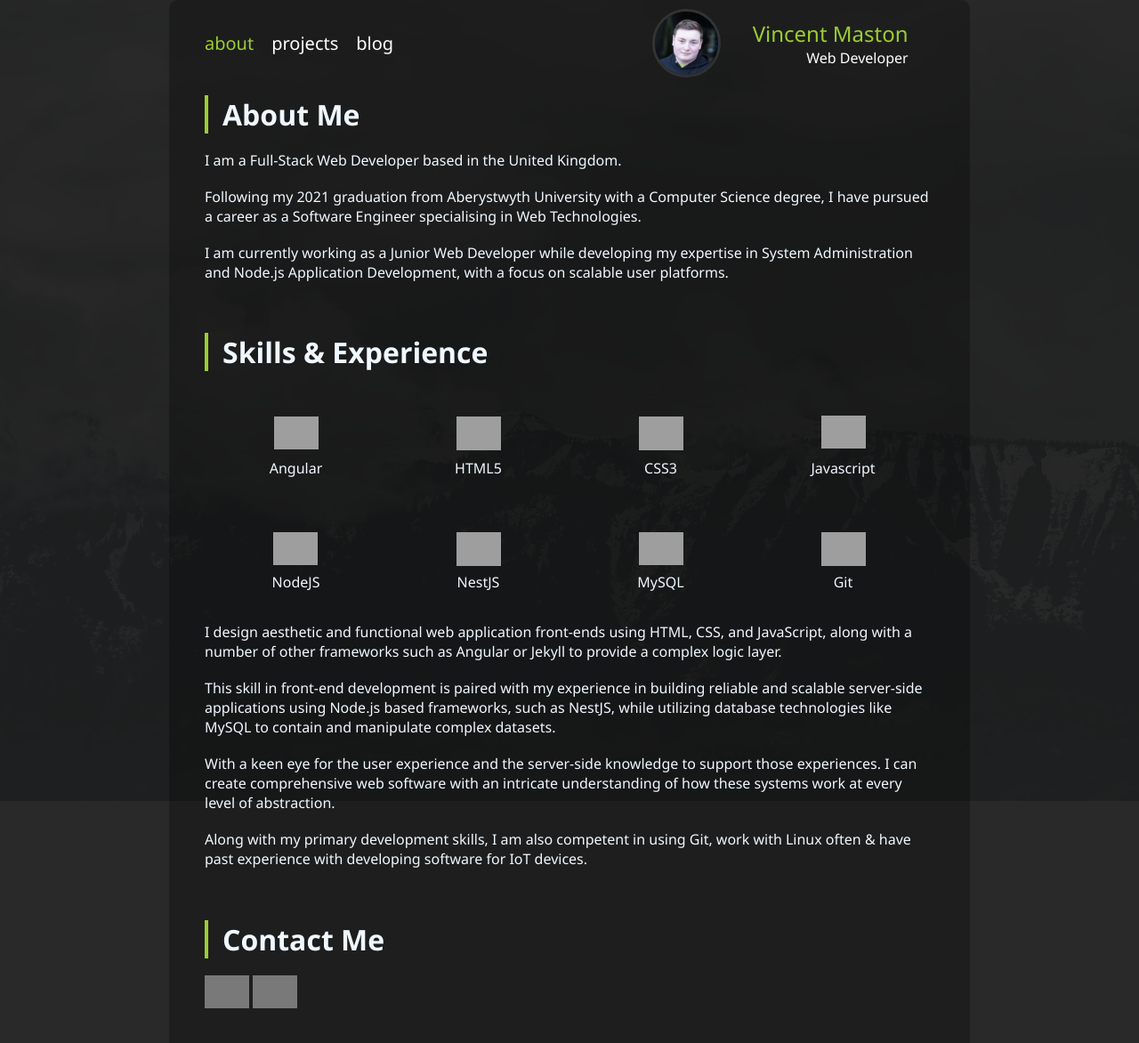
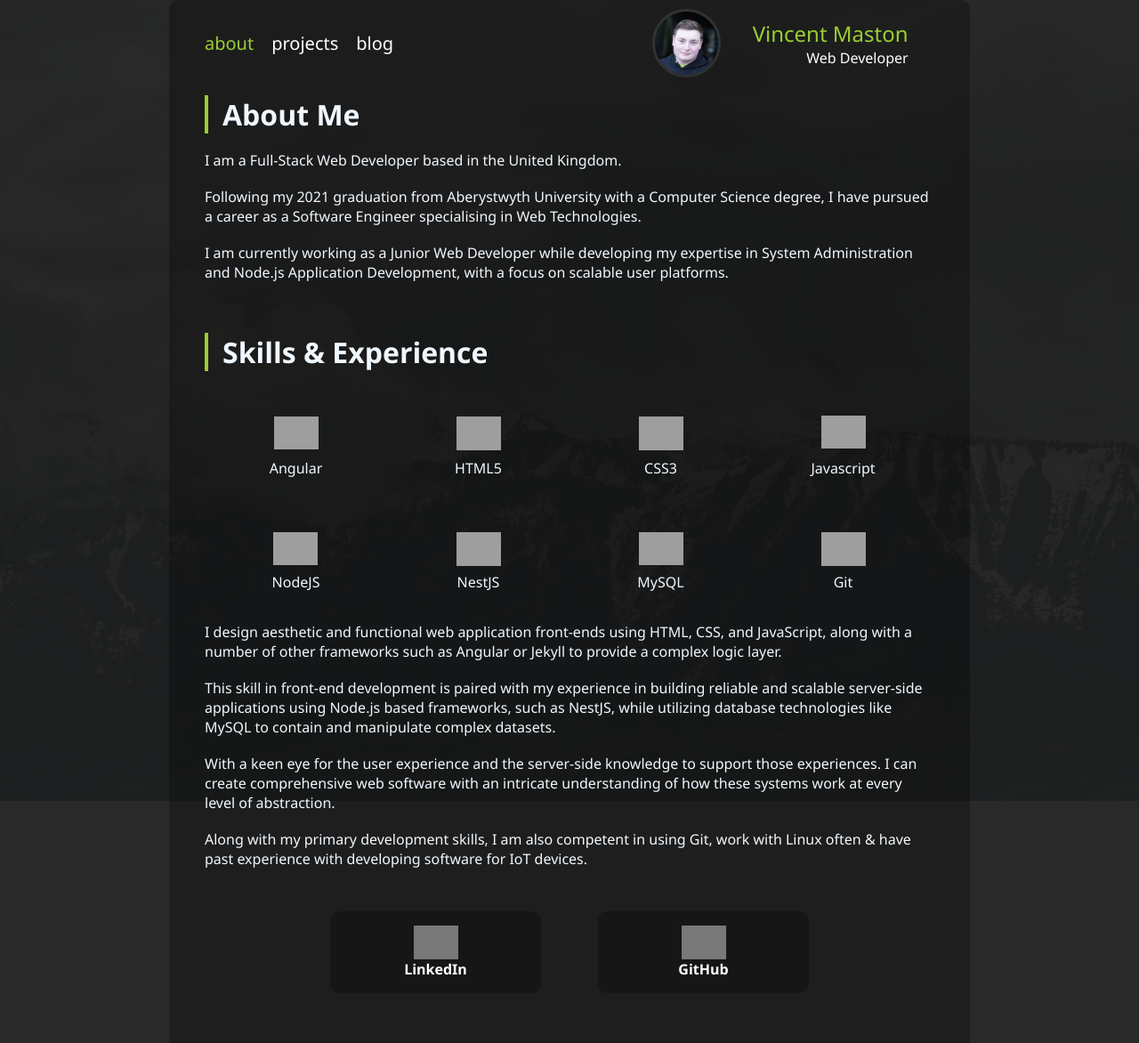
Before and after one commit to VMaston/vmaston.github.io, a Jekyll site: the page built from index.md, in a window 1280 px wide, cut to the strip 0-1194 px from the top of the page. Shown: the top 1172 px of the strip at 89% size. Built offline with Jekyll 4.4.1, drawn with Linux system fonts in a browser that asks for light colours; grey boxes are pictures that could not be loaded.

Commit message:
working 'contact me' buttons

```diff
--- a/assets/css/styles_description.css
+++ b/assets/css/styles_description.css
@@ -51,6 +51,35 @@ h3 {
   padding-bottom: 15%;
 }
 
+.contact-flex {
+  display: flex;
+  justify-content: center;
+}
+
+.contact-entry {
+  padding: 1em;
+  border-radius: 10px;
+  width: 25%;
+  margin: 2em;
+  background-color: #00000042;
+  font-weight: 600;
+  text-align: center;
+}
+
+.contact-entry:hover {
+  background-color: #000000;
+  filter: invert(100%) saturate(100%) brightness(103%) contrast(101%);
+}
+
+.contact-img {
+  display: block;
+  width: 50px;
+  height: auto;
+  margin-left: auto;
+  margin-right: auto;
+  filter: invert(100%) sepia(100%) saturate(0%) hue-rotate(137deg) brightness(103%) contrast(101%);
+}
+
 @media only screen and (max-width: 768px) {
   /* For mobile phones: */
 
--- a/index.md
+++ b/index.md
@@ -77,21 +77,21 @@ With a keen eye for the user experience and the server-side knowledge to support
 
 Along with my primary development skills, I am also competent in using Git, work with Linux often & have past experience with developing software for IoT devices.
 
-<br>
-
-### Contact Me
-
-<img
-  src="https://cdn.jsdelivr.net/gh/devicons/devicon/icons/linkedin/linkedin-plain.svg"
-  width="50px"
-  height="auto"
-  style="filter: invert(100%) sepia(100%) saturate(0%) hue-rotate(137deg) brightness(103%) contrast(101%)"
-  alt="LinkedIn"
-/>
-<img
-  src="https://cdn.jsdelivr.net/gh/devicons/devicon/icons/github/github-original.svg"
-  width="50px"
-  height="auto"
-  style="filter: invert(100%) sepia(100%) saturate(0%) hue-rotate(137deg) brightness(103%) contrast(101%)"
-  alt="Github"
-/>
+<div class="contact-flex">
+  <a class="contact-entry" href="https://www.linkedin.com/in/vincentmaston/">
+      <img
+        class="contact-img"
+        src="https://cdn.jsdelivr.net/gh/devicons/devicon/icons/linkedin/linkedin-plain.svg"
+        alt="LinkedIn"
+      />
+      <span class="caption">LinkedIn</span>
+  </a>
+  <a class="contact-entry" href="https://github.com/VMaston">
+      <img
+        class="contact-img"
+        src="https://cdn.jsdelivr.net/gh/devicons/devicon/icons/github/github-original.svg"
+        alt="Github"
+      />
+      <span class="caption">GitHub</span>
+  </a>
+</div>
```
